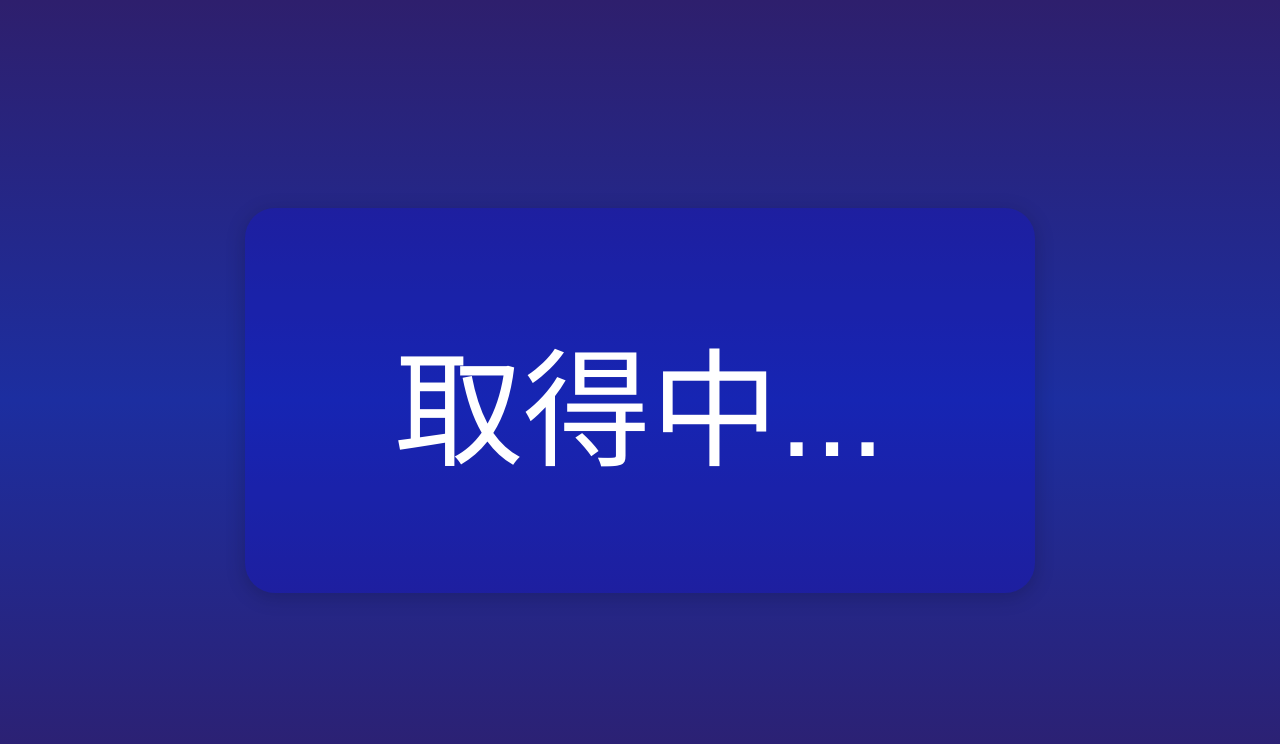
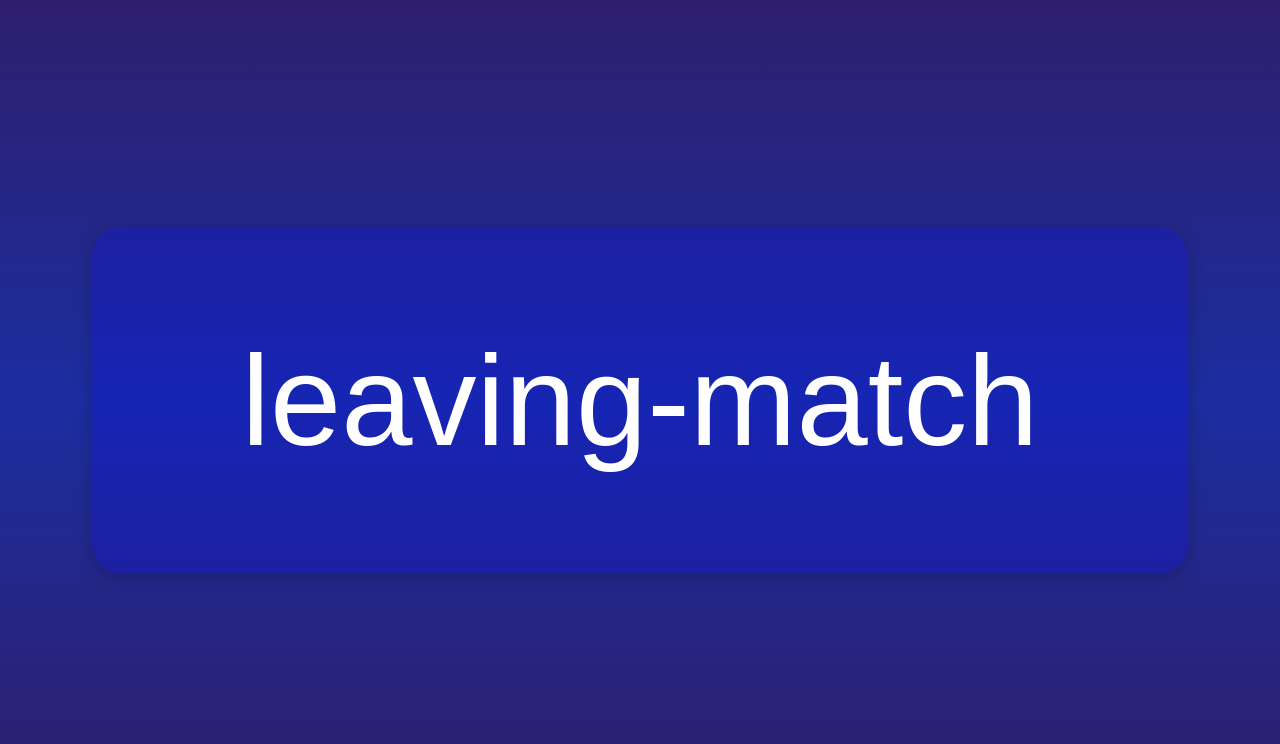
Before and after one commit to SatohAyaka/leaving-match-front, a Next.js app: page / in a window 1280 px wide. Shown: the top 744 px of the page. Built offline with nearby package versions, Linux system fonts and the light colour scheme.

Commit message:
fix: 待機画面の文字の変更

```diff
--- a/src/components/waintingDisplay.tsx
+++ b/src/components/waintingDisplay.tsx
@@ -3,7 +3,7 @@ export default function WaitingDisplay() {
     return (
         <div className={`display night`}>
             <div className="center-box">
-                <div className="time">取得中...</div>
+                <div className="time">leaving-match</div>
             </div>
         </div>
     );
```
